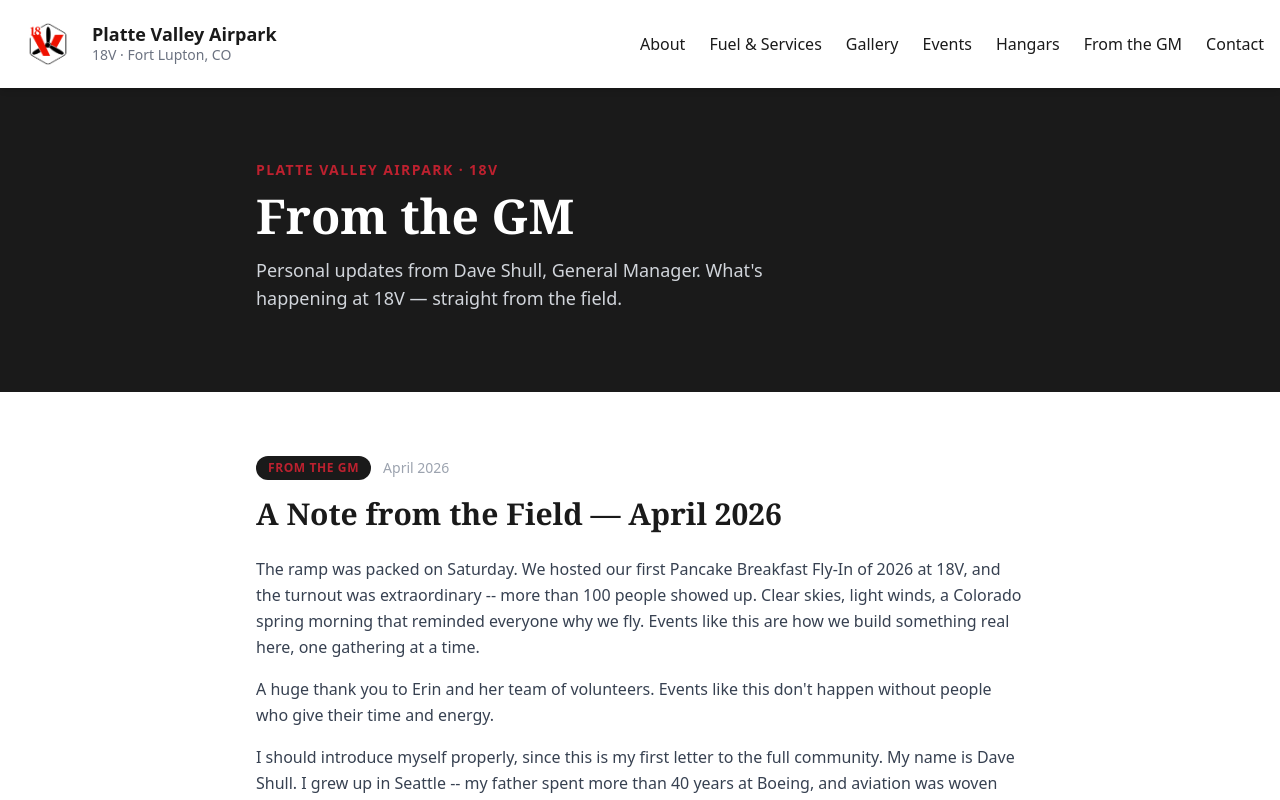
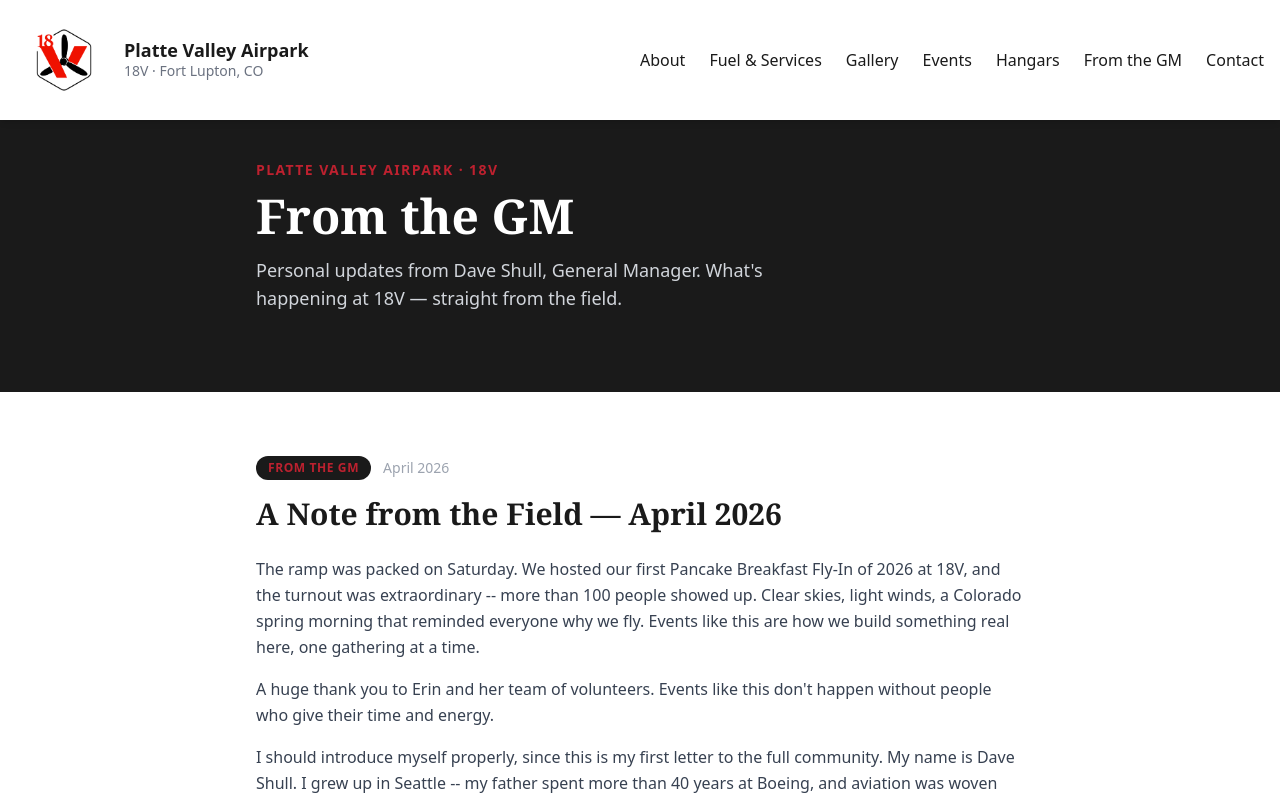
Before and after one commit to 908zeox-bot/platte-valley-airpark, a Next.js app: page /gm in a window 1280 px wide. Shown: the top 800 px of the page. Built offline with nearby package versions, Linux system fonts and the light colour scheme.

Commit message:
Increase nav logo size (h-24 / 100px)

```diff
--- a/data/gallery-rotation.json
+++ b/data/gallery-rotation.json
@@ -1,8 +1,8 @@
 {
-  "updated": "2026-04-20",
+  "updated": "2026-04-22",
   "credit_zachery": "\u00a9 ZDS",
   "credit_airpark": "\u00a9 ES",
-  "active_week": 3,
+  "active_week": 4,
   "sets": [
     {
       "week": 1,
--- a/src/components/Nav.tsx
+++ b/src/components/Nav.tsx
@@ -14,9 +14,9 @@ const Nav = () => {
           <Image
             src="/images/logo.png"
             alt="Platte Valley Airpark (18V)"
-            width={72}
-            height={72}
-            className="h-16 w-auto"
+            width={100}
+            height={100}
+            className="h-24 w-auto"
             priority
           />
           <span className="hidden lg:block text-dark-charcoal font-bold text-lg leading-tight">
```
Also changed, not shown: 36 other files (tests, documents, lock files or other folders).
